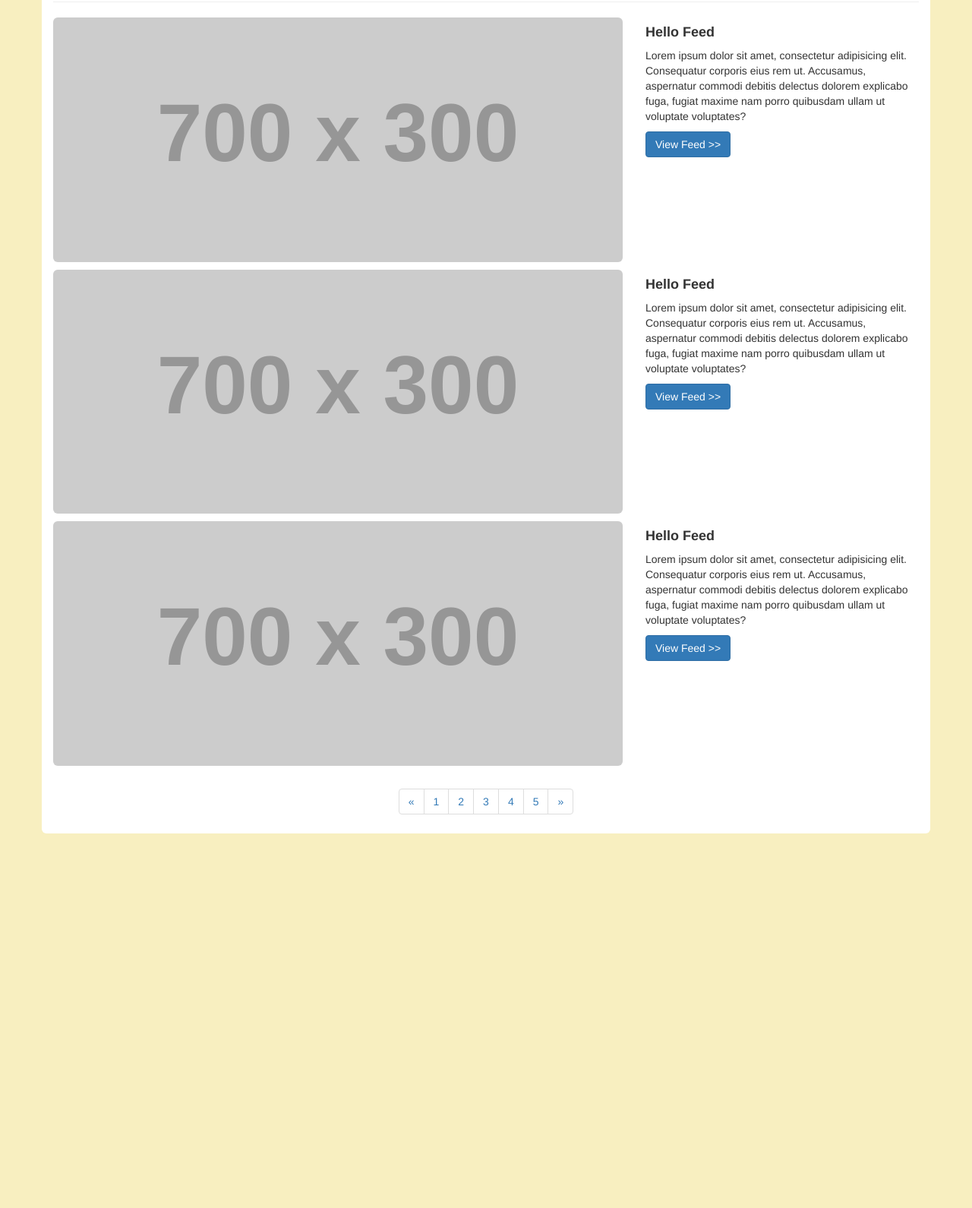
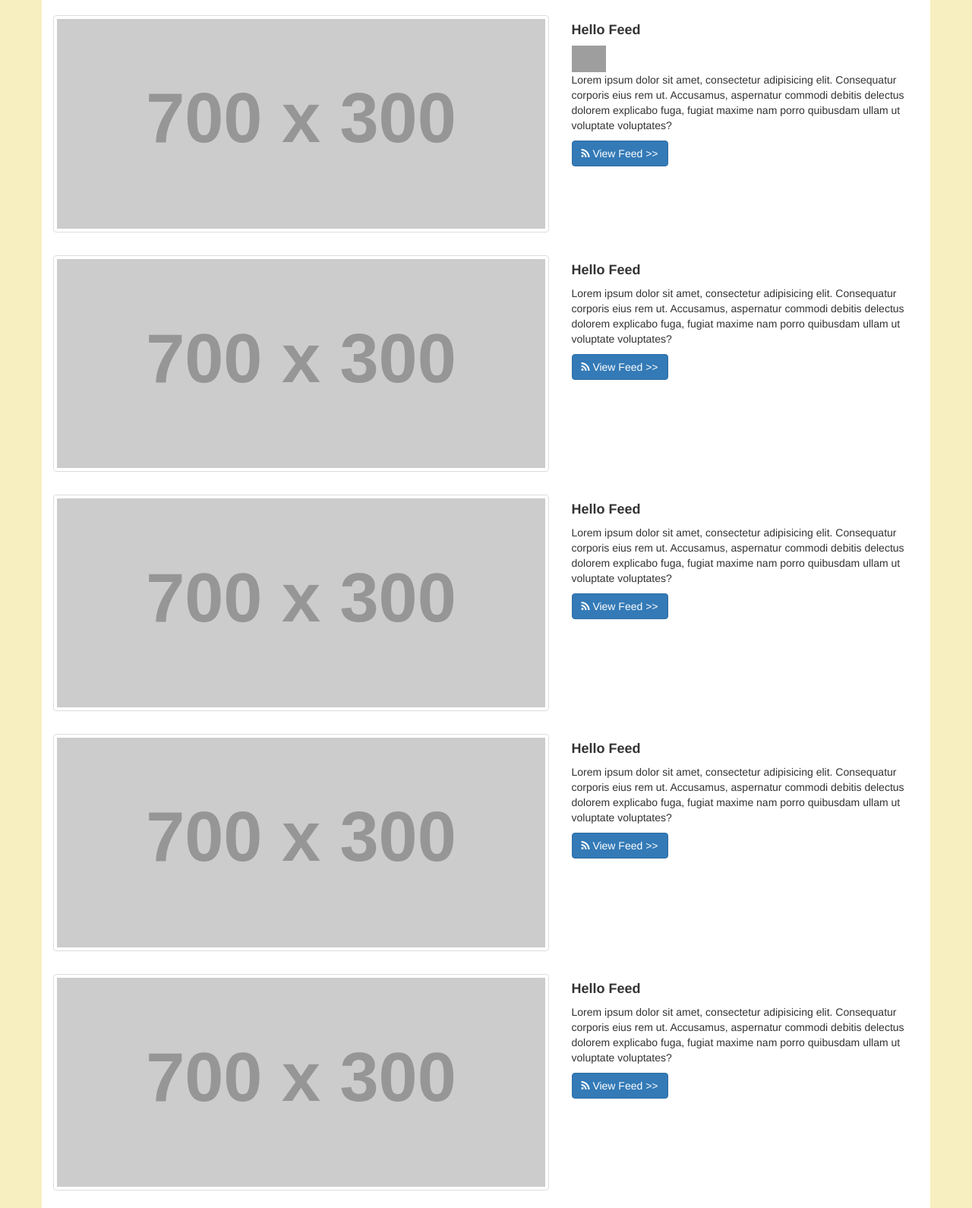
Before and after one commit to kainunka/Home, a website: page index.html in a window 1280 px wide. Shown: the part 176-1766 px from the top of the page at 76% size. Before the commit the page ends 1273 px from the top, so only its background shows below. Drawn offline with nearby package versions, Linux system fonts and the light colour scheme; grey boxes are pictures that could not be loaded; placeholder pictures from the web are drawn by us.

Commit message:
Index Update

```diff
--- a/bower.json
+++ b/bower.json
@@ -16,6 +16,7 @@
   ],
   "dependencies": {
     "bootstrap": "^3.3.7",
-    "font-awesome": "fontawesome#^4.7.0"
+    "font-awesome": "fontawesome#^4.7.0",
+    "animate.css": "^3.5.2"
   }
 }
--- a/index.html
+++ b/index.html
@@ -2,10 +2,13 @@
 <html lang="en">
 <head>
     <meta charset="UTF-8">
+    <meta name="viewport" content="width-device, initial-scale=1">
     <link rel="stylesheet" href="bower_components/bootstrap/dist/css/bootstrap.min.css">
+    <link rel="stylesheet" href="bower_components/font-awesome/css/font-awesome.min.css">
+    <link rel="stylesheet" href="bower_components/animate.css/animate.min.css">
     <title>Title</title>
     <style>
-        h4{
+        h4 {
             font-weight: bold;
         }
     </style>
@@ -33,55 +36,138 @@
     </nav>
 </div>
 
+<!------------------------------------------------ Container --------------------------------------------------->
 <div class="container img-rounded" style="background-color: #ffffff;">
 
     <div class="page-header">
-    <h1 style="color: #2e6da4;"><i class="glyphicon glyphicon-star"></i> News Feed <small>update!!</small></h1>
+        <h1 style="color: #2e6da4;"><i class="fa fa-rss"></i> News Feed
+            <small><i class="fa fa-windows"></i></small>
+        </h1>
     </div>
 
     <div class="row">
-        <div class="col-sm-6 col-md-8">
-            <img src="http://placehold.it/700x300" alt="" class="img-rounded" width="100%">
+        <div class="col-xs-12 col-sm-7">
+            <div class="thumbnail">
+                <img src="http://placehold.it/700x300" alt="">
             </div>
-        <div class="col-sm-6 col-md-4">
+        </div>
+        <div class="col-xs-12 col-sm-5">
+            <h4>Hello Feed</h4>
+            <div class="animated shake infinite">
+                <img src="http://www.publicdomainpictures.net/pictures/130000/nahled/single-big-red-heart.jpg" alt=""
+                     width="10%">
+            </div>
+            Lorem ipsum dolor sit amet, consectetur adipisicing elit.
+            Consequatur corporis eius rem ut. Accusamus,
+            aspernatur commodi debitis delectus dolorem explicabo fuga, fugiat maxime nam porro quibusdam ullam ut
+            voluptate voluptates?
+
+            <p></p>
+            <a href="#" class="btn btn-primary"><i class="fa fa-rss" aria-hidden="true"></i> View Feed >></a>
+        </div>
+    </div>
+    <p></p>
+    <div class="row">
+        <div class="col-xs-12 col-sm-7">
+            <div class="thumbnail">
+                <img src="http://placehold.it/700x300" alt="">
+            </div>
+        </div>
+        <div class="col-xs-12 col-sm-5">
             <h4>Hello Feed</h4>
             Lorem ipsum dolor sit amet, consectetur adipisicing elit. Consequatur corporis eius rem ut. Accusamus,
             aspernatur commodi debitis delectus dolorem explicabo fuga, fugiat maxime nam porro quibusdam ullam ut
             voluptate voluptates?
             <p></p>
-            <a href="#" class="btn btn-primary">View Feed >></a>
+            <a href="#" class="btn btn-primary"><i class="fa fa-rss" aria-hidden="true"></i> View Feed >></a>
         </div>
     </div>
     <p></p>
     <div class="row">
-        <div class="col-sm-6 col-md-8">
-            <img src="http://placehold.it/700x300" alt="" class="img-rounded" width="100%">
+        <div class="col-xs-12 col-sm-7">
+            <div class="thumbnail">
+                <img src="http://placehold.it/700x300" alt="">
             </div>
-        <div class="col-sm-6 col-md-4">
+        </div>
+        <div class="col-xs-12 col-sm-5">
             <h4>Hello Feed</h4>
             Lorem ipsum dolor sit amet, consectetur adipisicing elit. Consequatur corporis eius rem ut. Accusamus,
             aspernatur commodi debitis delectus dolorem explicabo fuga, fugiat maxime nam porro quibusdam ullam ut
             voluptate voluptates?
             <p></p>
-            <a href="#" class="btn btn-primary">View Feed >></a>
+            <a href="#" class="btn btn-primary"><i class="fa fa-rss" aria-hidden="true"></i> View Feed >></a>
         </div>
     </div>
     <p></p>
     <div class="row">
-        <div class="col-sm-6 col-md-8">
-            <img src="http://placehold.it/700x300" alt="" class="img-rounded" width="100%">
+        <div class="col-xs-12 col-sm-7">
+            <div class="thumbnail">
+                <img src="http://placehold.it/700x300" alt="">
             </div>
-        <div class="col-sm-6 col-md-4">
+        </div>
+        <div class="col-xs-12 col-sm-5">
             <h4>Hello Feed</h4>
             Lorem ipsum dolor sit amet, consectetur adipisicing elit. Consequatur corporis eius rem ut. Accusamus,
             aspernatur commodi debitis delectus dolorem explicabo fuga, fugiat maxime nam porro quibusdam ullam ut
             voluptate voluptates?
             <p></p>
-            <a href="#" class="btn btn-primary">View Feed >></a>
+            <a href="#" class="btn btn-primary"><i class="fa fa-rss" aria-hidden="true"></i> View Feed >></a>
         </div>
     </div>
     <p></p>
-    <div class="row" align="center">
+    <div class="row">
+        <div class="col-xs-12 col-sm-7">
+            <div class="thumbnail">
+                <img src="http://placehold.it/700x300" alt="">
+            </div>
+        </div>
+        <div class="col-xs-12 col-sm-5">
+            <h4>Hello Feed</h4>
+            Lorem ipsum dolor sit amet, consectetur adipisicing elit. Consequatur corporis eius rem ut. Accusamus,
+            aspernatur commodi debitis delectus dolorem explicabo fuga, fugiat maxime nam porro quibusdam ullam ut
+            voluptate voluptates?
+            <p></p>
+            <a href="#" class="btn btn-primary"><i class="fa fa-rss" aria-hidden="true"></i> View Feed >></a>
+        </div>
+    </div>
+    <p></p>
+    <div class="row">
+        <div class="col-xs-12 col-sm-7">
+            <div class="thumbnail">
+                <img src="http://placehold.it/700x300" alt="">
+            </div>
+        </div>
+        <div class="col-xs-12 col-sm-5">
+            <h4>Hello Feed</h4>
+            Lorem ipsum dolor sit amet, consectetur adipisicing elit. Consequatur corporis eius rem ut. Accusamus,
+            aspernatur commodi debitis delectus dolorem explicabo fuga, fugiat maxime nam porro quibusdam ullam ut
+            voluptate voluptates?
+            <p></p>
+            <a href="#" class="btn btn-primary"><i class="fa fa-rss" aria-hidden="true"></i> View Feed >></a>
+        </div>
+    </div>
+    <p></p>
+    <div class="row">
+        <div class="col-xs-12 col-sm-7">
+            <div class="thumbnail">
+                <img src="http://placehold.it/700x300" alt="">
+            </div>
+        </div>
+        <div class="col-xs-12 col-sm-5">
+            <h4>Hello Feed</h4>
+            Lorem ipsum dolor sit amet, consectetur adipisicing elit. Consequatur corporis eius rem ut. Accusamus,
+            aspernatur commodi debitis delectus dolorem explicabo fuga, fugiat maxime nam porro quibusdam ullam ut
+            voluptate voluptates?
+            <p></p>
+            <a href="#" class="btn btn-primary"><i class="fa fa-rss" aria-hidden="true"></i> View Feed >></a>
+        </div>
+    </div>
+
+
+    <!--------------------------------------PAGE NAVIGATION--------------------------------------------------->
+    <p></p>
+    <div class="col-md-12">
+        <div class="col-md-offset-5">
             <nav aria-label="Page navigation">
                 <ul class="pagination">
                     <li>
@@ -102,6 +188,16 @@
                 </ul>
             </nav>
         </div>
+    </div>
+</div>
+
+<!--------------------------------------END PAGE NAVIGATION--------------------------------------------------->
+
+<!------------------------------------------------ End Container --------------------------------------------------->
+
+<div class="container-fluid navbar-inverse">
+    <div class="container"><h1 style="color: #ffffff;">Footer</h1></div>
+
 
 </div>
 
```
Lines whose indentation alone changed are shown as unchanged.
